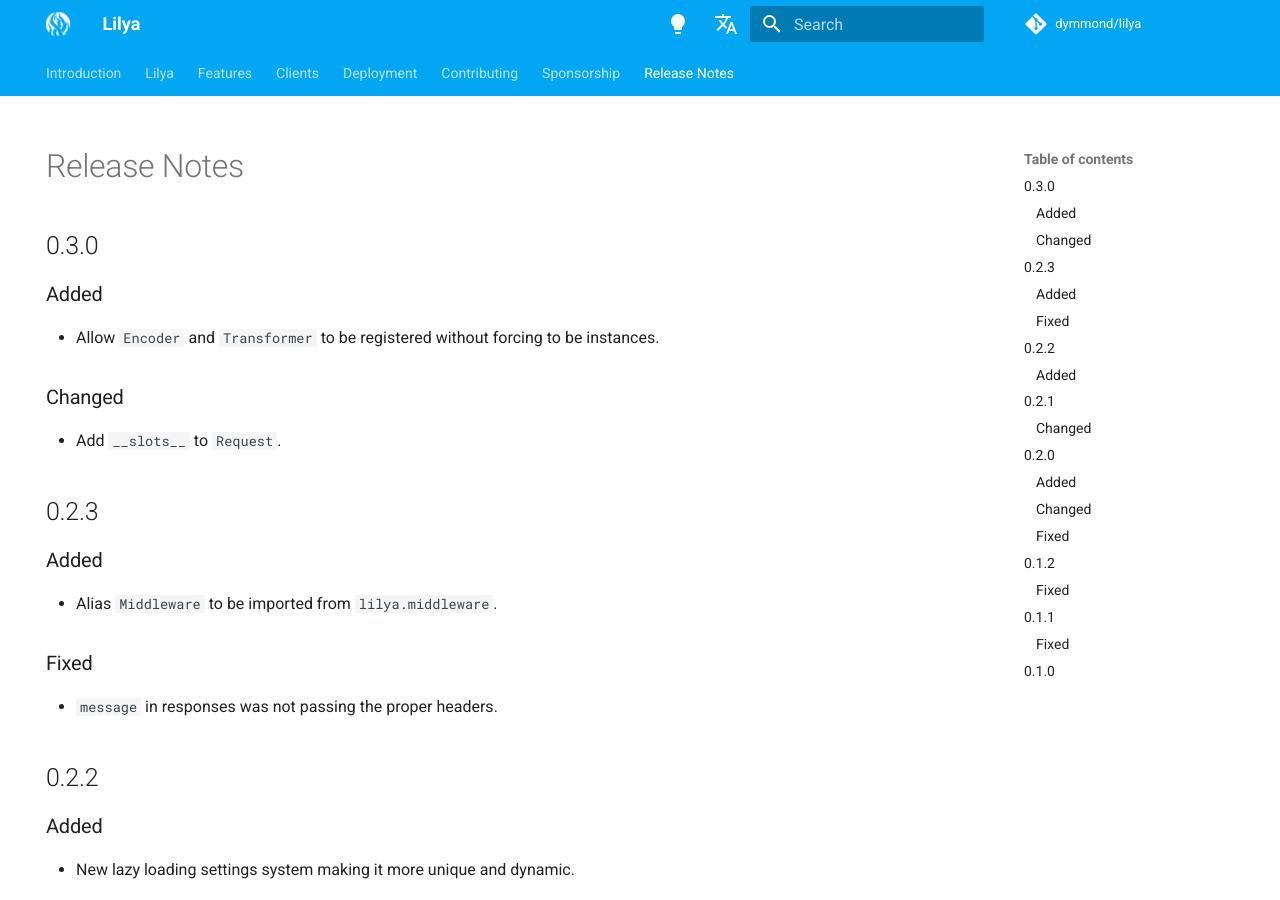
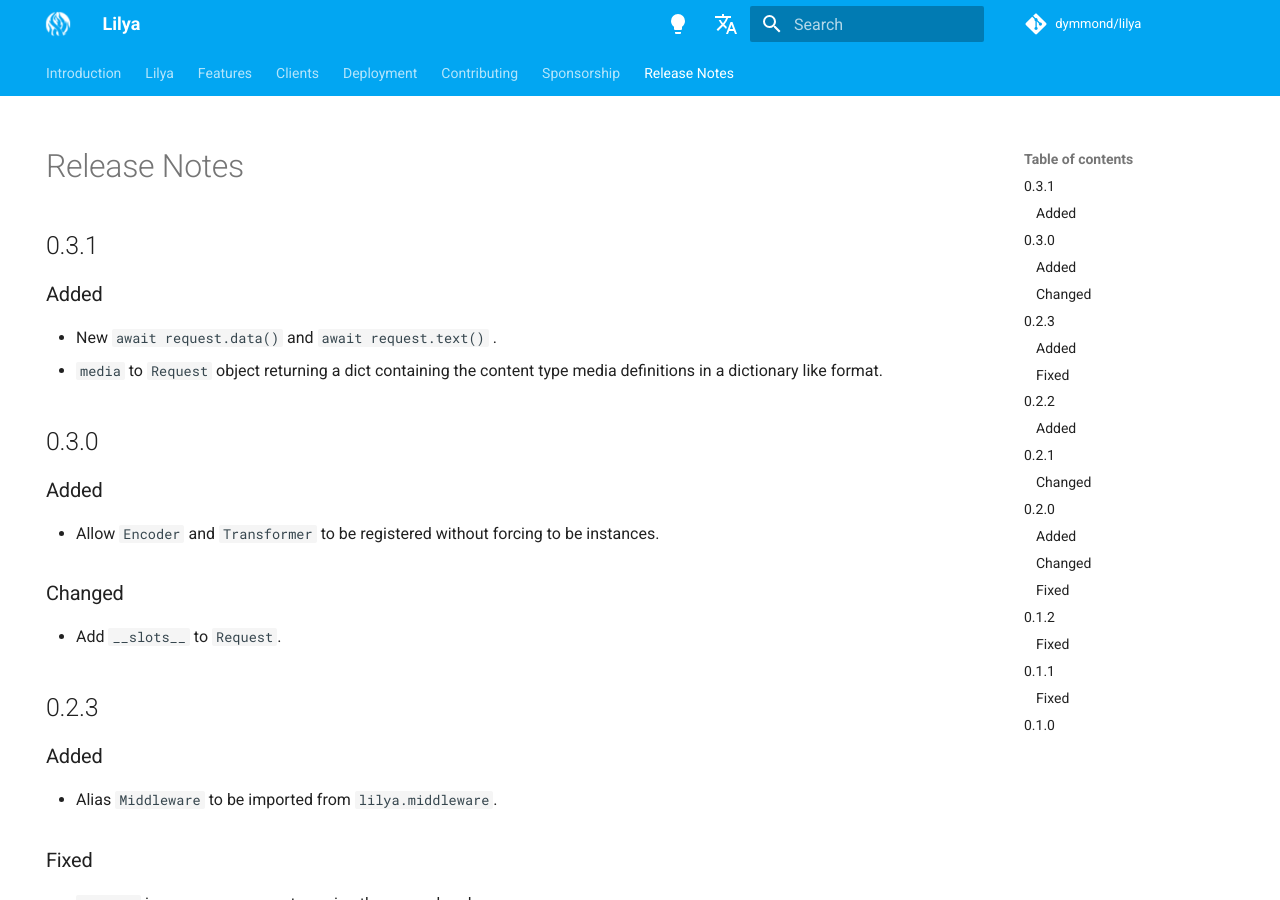
Before and after one commit to dymmond/lilya, an MkDocs documentation site: the page built from docs/release-notes.md, in a window 1280 px wide and 900 px high. Built offline with MkDocs 1.6.1 and Material for MkDocs 9.7.7, drawn with Linux system fonts in a browser that asks for light colours; comment, search, counter and statistics services are not loaded.

Commit message:
Release 0.3.1

```diff
--- a/docs/release-notes.md
+++ b/docs/release-notes.md
@@ -4,6 +4,14 @@
 ---
 
 # Release Notes
+
+## 0.3.1
+
+### Added
+
+- New `await request.data()` and `await request.text()` .
+- `media` to `Request` object returning a dict containing the content type media definitions in a dictionary
+like format.
 
 ## 0.3.0
 
--- a/lilya/__init__.py
+++ b/lilya/__init__.py
@@ -1 +1 @@
-__version__ = "0.3.0"
+__version__ = "0.3.1"
```
